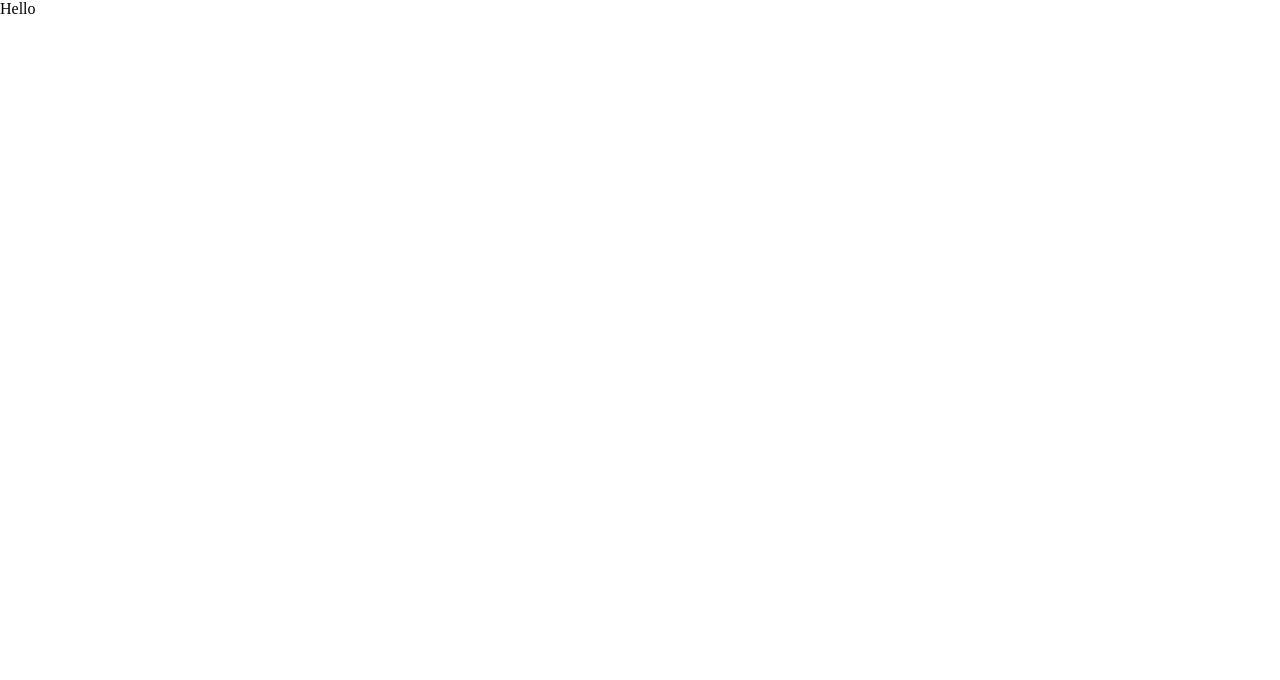
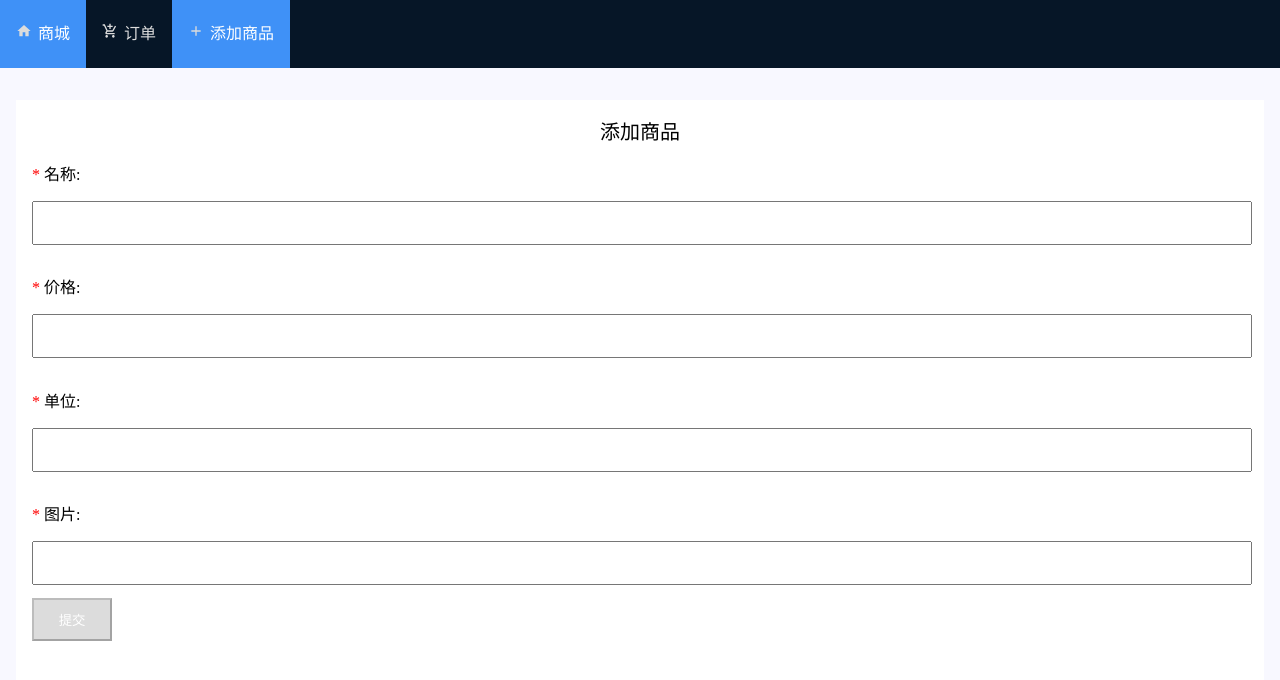
Before and after one commit to czq-woodpecker/xstore, a React (Vite) app: page /product/add in a window 1280 px wide. Shown: the top 680 px of the page. Built offline with nearby package versions, Linux system fonts and the light colour scheme.

Commit message:
[zeqiang] feat: 完成添加商品功能

```diff
--- a/package.json
+++ b/package.json
@@ -28,5 +28,7 @@
     "presets": [
       "@babel/preset-react"
     ]
-  }
+  },
+
+  "proxy": "http://localhost:8080"
 }
--- a/src/App.js
+++ b/src/App.js
@@ -1,11 +1,18 @@
 import React, {Component} from 'react';
 import './App.less';
+import {BrowserRouter, Route, Switch} from "react-router-dom";
+import Home from "./common/Home";
 
 class App extends Component {
   render() {
     return (
       <div className='App'>
-        Hello
+        <BrowserRouter>
+          <Switch>
+            <Route exact path={'/'} component={Home} />
+            <Route component={Home} />
+          </Switch>
+        </BrowserRouter>
       </div>
     );
   }
--- a/src/App.less
+++ b/src/App.less
@@ -4,4 +4,5 @@
 *{
   margin: 0;
   padding: 0;
+  font-family: "PingFang SC";
 }
--- /dev/null
+++ b/src/api/product.js
@@ -0,0 +1,4 @@
+import {postData} from "./http";
+
+const BASE_URL = 'http://localhost:8080/api';
+export const addProduct = (product) => postData(BASE_URL + '/product', product);
--- /dev/null
+++ b/src/common/Header.js
@@ -0,0 +1,37 @@
+import React, {Component} from 'react';
+import './header.less';
+import {NavLink} from "react-router-dom";
+import {MdHome} from "react-icons/md";
+import {MdAddShoppingCart} from "react-icons/md";
+import {MdAdd} from "react-icons/md";
+
+class Header extends Component {
+  render() {
+    return (
+      <header>
+        <ul>
+          <li>
+            <NavLink to={'/products'} className={'menuLink'} activeClassName={'menuActive'}>
+              <MdHome className={'iconStyle'}></MdHome>
+              商城
+            </NavLink>
+          </li>
+          <li>
+            <NavLink to={'/orders'} className={'menuLink'} activeClassName={'menuActive'}>
+              <MdAddShoppingCart className={'iconStyle'}></MdAddShoppingCart>
+              订单
+            </NavLink>
+          </li>
+          <li>
+            <NavLink to={'/product/add'} className={'menuLink'} activeClassName={'menuActive'}>
+              <MdAdd className={'iconStyle'}></MdAdd>
+              添加商品
+            </NavLink>
+          </li>
+        </ul>
+      </header>
+    );
+  }
+}
+
+export default Header;
--- /dev/null
+++ b/src/common/Home.js
@@ -0,0 +1,21 @@
+import React, {Component} from 'react';
+import Header from "./Header";
+import './home.less'
+import {Route, Switch} from "react-router-dom";
+import AddProduct from "../product/AddProduct";
+
+class Home extends Component {
+  render() {
+    return (
+      <div id={'container'}>
+        <Header/>
+
+        <Switch>
+          <Route exact path={'/product/add'} component={AddProduct} />
+        </Switch>
+      </div>
+    );
+  }
+}
+
+export default Home;
--- /dev/null
+++ b/src/common/header.less
@@ -0,0 +1,41 @@
+@activeColor: rgb(63, 145, 247);
+
+header {
+  ul {
+    background: rgb(6, 22, 39);
+
+    li {
+      display: inline-block;
+
+      .iconStyle {
+        color: gainsboro;
+        margin-right: 6px;
+      }
+
+      :hover {
+        background: @activeColor;
+        color: white
+      }
+
+      a {
+        display: inline-block;
+        height: 68px;
+        line-height: 68px;
+        padding: 0 1em;
+      }
+    }
+
+  }
+
+  .menuLink {
+    text-decoration: none;
+    color: gainsboro;
+    font-size: 1em;
+  }
+
+  .menuActive {
+    text-decoration: none;
+    color: white;
+    background: @activeColor;
+  }
+}
--- /dev/null
+++ b/src/common/home.less
@@ -0,0 +1,5 @@
+#container{
+  background: ghostwhite;
+  width: 100%;
+  height: 760px;
+}
--- /dev/null
+++ b/src/product/AddProduct.js
@@ -0,0 +1,106 @@
+import React, {Component} from 'react';
+import './addProduct.less';
+import {addProduct} from "../api/product";
+
+class AddProduct extends Component {
+
+
+  constructor(props, context) {
+    super(props, context);
+    this.state = {
+      name: '',
+      price: '',
+      unit: '',
+      imageUrl: '',
+      disableSubmit: true,
+      btnClass: 'disableBtn'
+    }
+    this.setName = this.setName.bind(this);
+    this.setPrice = this.setPrice.bind(this);
+    this.setUnit = this.setUnit.bind(this);
+    this.setImageUrl = this.setImageUrl.bind(this);
+    this.handleSubmit = this.handleSubmit.bind(this);
+  }
+
+  render() {
+    return (
+      <main id={'addProductBox'}>
+        <p>添加商品</p>
+        <label><span className={'mustItemFlag'}>*&nbsp;</span>名称:</label>
+        <input type="text" value={this.state.name} onChange={this.setName}/>
+        <label><span className={'mustItemFlag'}>*&nbsp;</span>价格:</label>
+        <input type="number" value={this.state.price} onChange={this.setPrice}/>
+        <label><span className={'mustItemFlag'}>*&nbsp;</span>单位:</label>
+        <input type="text" value={this.state.unit} onChange={this.setUnit}/>
+        <label><span className={'mustItemFlag'}>*&nbsp;</span>图片:</label>
+        <input type="text" value={this.state.imageUrl} onChange={this.setImageUrl}/>
+        <button type='submit' className={this.state.btnClass} onClick={this.handleSubmit} disabled={this.state.disableSubmit}>提交</button>
+      </main>
+    );
+  }
+
+  setName(event) {
+    const name = event.target.value;
+    const disableSubmit = name && this.state.price && this.state.unit && this.state.imageUrl ? false : true;
+    const btnClass = disableSubmit == true ? 'disableBtn' : 'enableBtn';
+    this.setState({
+      name: name,
+      disableSubmit: disableSubmit,
+      btnClass: btnClass
+    })
+  }
+
+  setPrice(event) {
+    const price = event.target.value;
+    const disableSubmit = this.state.name && price && this.state.unit && this.state.imageUrl ? false : true;
+    const btnClass = disableSubmit == true ? 'disableBtn' : 'enableBtn';
+    this.setState({
+      price: price,
+      disableSubmit: disableSubmit,
+      btnClass: btnClass
+    })
+  }
+
+  setUnit(event) {
+    const unit = event.target.value;
+    const disableSubmit = this.state.name && this.state.price && unit && this.state.imageUrl ? false : true;
+    const btnClass = disableSubmit == true ? 'disableBtn' : 'enableBtn';
+    this.setState({
+      unit: unit,
+      disableSubmit: disableSubmit,
+      btnClass: btnClass
+    })
+  }
+
+  setImageUrl(event) {
+    const imageUrl = event.target.value;
+    const disableSubmit = this.state.name && this.state.price && this.state.unit && imageUrl ? false : true;
+    const btnClass = disableSubmit == true ? 'disableBtn' : 'enableBtn';
+    this.setState({
+      imageUrl: imageUrl,
+      disableSubmit: disableSubmit,
+      btnClass: btnClass
+    })
+  }
+
+  handleSubmit() {
+    addProduct({
+      name: this.state.name,
+      price: this.state.price,
+      unit: this.state.unit,
+      imageUrl: this.state.imageUrl
+    })
+      .then(reponse => {
+        if(reponse.status === 201) {
+          alert('商品添加成功');
+        } else {
+          alert('商品添加失败');
+        }
+      })
+      .catch(error => {
+        alert('连接服务器失败');
+      })
+  }
+}
+
+export default AddProduct;
--- /dev/null
+++ b/src/product/addProduct.less
@@ -0,0 +1,45 @@
+#addProductBox {
+  margin: 2em 1em;
+  padding: 1em;
+  background: white;
+  height: 600px;
+
+  p {
+    font-size: 20px;
+    text-align: center;
+  }
+
+  label {
+    display: block;
+    margin: 1em 0;
+
+    .mustItemFlag {
+      color: red;
+    }
+  }
+
+  input {
+    width: 100%;
+    height: 3em;
+    margin-bottom: 1em;
+    text-indent: 1em;
+  }
+
+  button {
+    width: 80px;
+    padding: 10px 0;
+    color: white;
+    background: rgb(63, 145, 247);
+    cursor: pointer;
+  }
+
+  .disableBtn {
+    color: white;
+    background: gainsboro;
+  }
+
+  .enableBtn {
+    color: white;
+    background: rgb(63, 145, 247);
+  }
+}
```
Also changed, not shown: src/actions/productAction.js (added), 1 other file (tests, documents, lock files or other folders).
